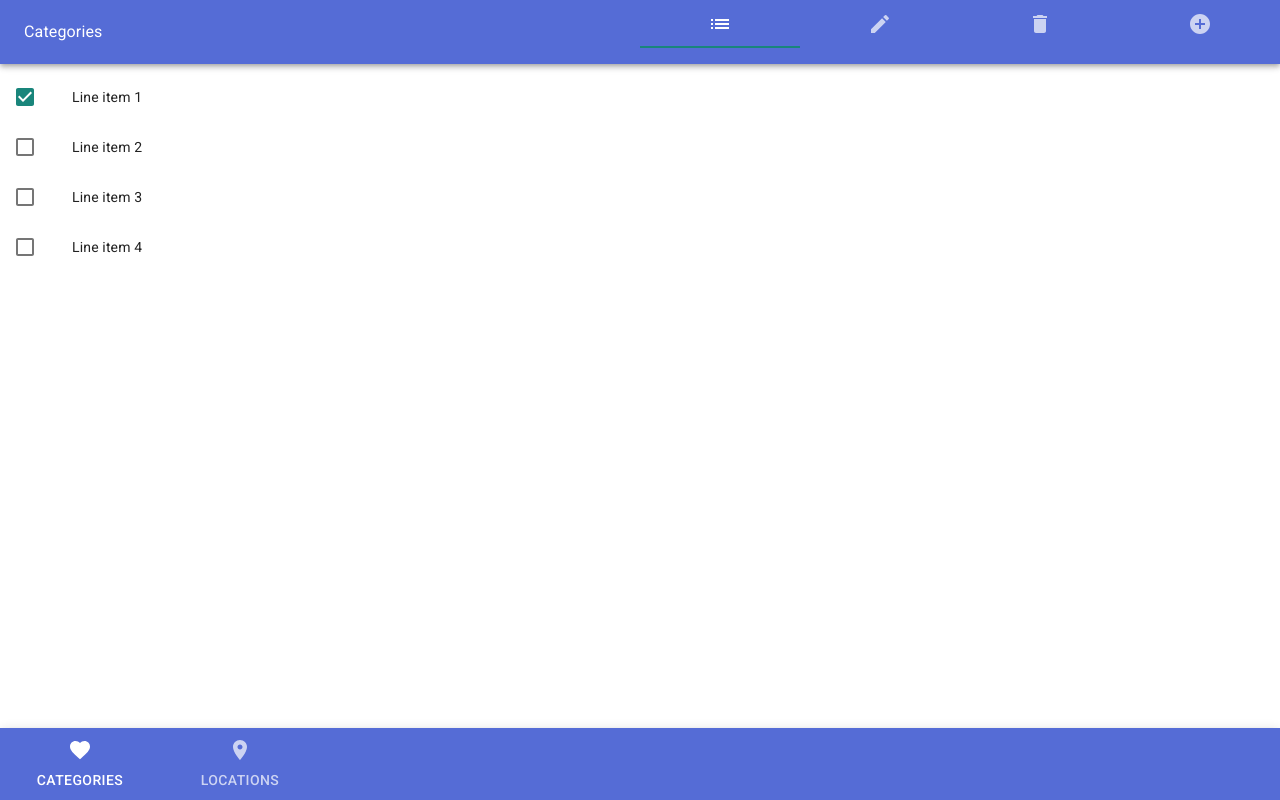
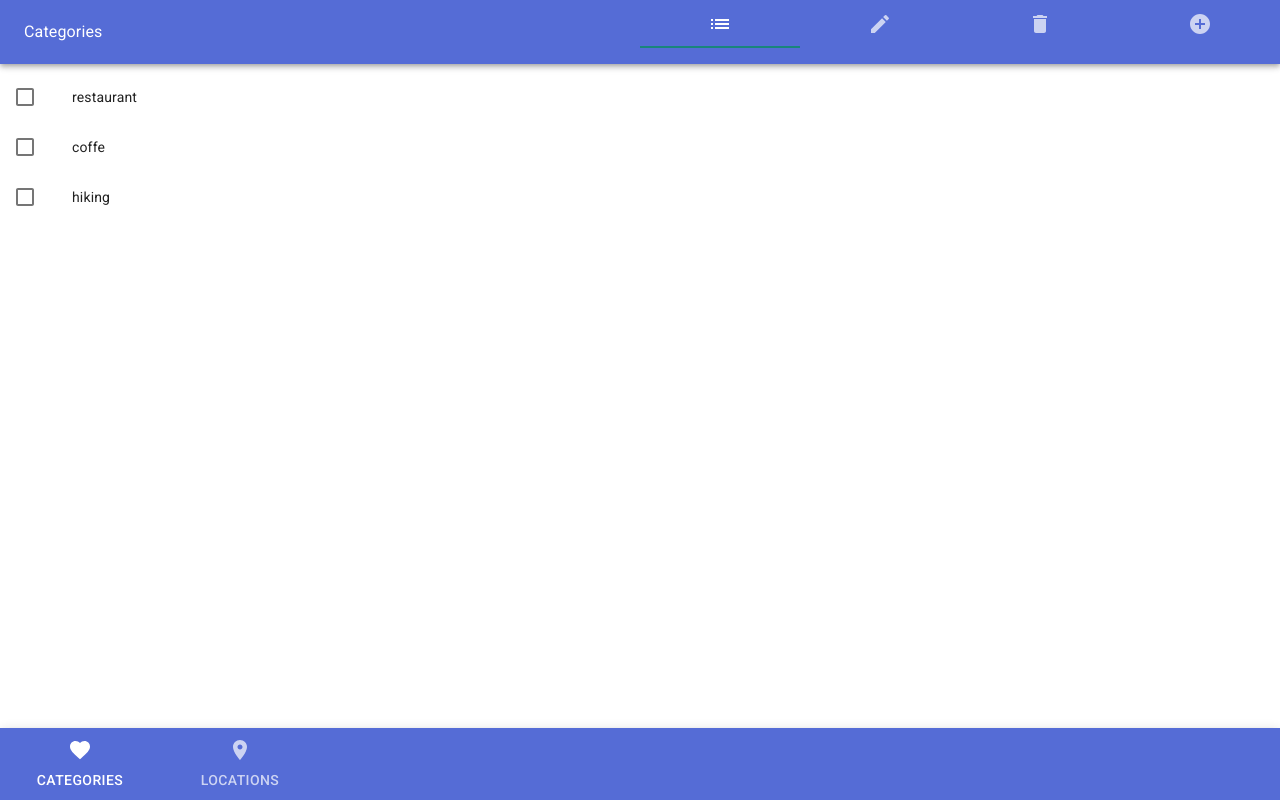
Before and after one commit to shootermv/welldone-software-exam, a React (Create React App) app: page /categories in a window 1280 px wide. Built offline with nearby package versions, Linux system fonts and the light colour scheme.

Commit message:
support displaying categories

```diff
--- a/src/components/Categories.js
+++ b/src/components/Categories.js
@@ -1,4 +1,4 @@
-import React from 'react';
+import React,{useState} from 'react';
 
 import Header from './Header';
 import List from '@material-ui/core/List';
@@ -9,8 +9,8 @@ import Checkbox from '@material-ui/core/Checkbox';
 
 
 function Categories() {
-    const [checked, setChecked] = React.useState([0]);
-
+    const [checked, setChecked] = useState([0]);
+    const [categories, setCategory] = useState(['restaurant', 'coffe', 'hiking']);
     const handleToggle = value => () => {
       setChecked([value]);
     };
@@ -19,7 +19,7 @@ function Categories() {
             <div>
                 <Header title="Categories" />
                 <List>
-                {[0, 1, 2, 3].map(value => {
+                {categories.map(value => {
                     const labelId = `checkbox-list-label-${value}`;
                     return (
                         <ListItem key={value} role={undefined} dense button onClick={handleToggle(value)}>
@@ -32,9 +32,10 @@ function Categories() {
                                     inputProps={{ 'aria-labelledby': labelId }}
                                 />
                             </ListItemIcon>
-                        <ListItemText id={labelId} primary={`Line item ${value + 1}`} />
+                            <ListItemText id={labelId} primary={value} />
 
-                    </ListItem>)
+                        </ListItem>
+                    )
 
                 })}
                 </List>
```
Also changed, not shown: 1 other file (tests, documents, lock files or other folders). Lines whose indentation alone changed are shown as unchanged.
